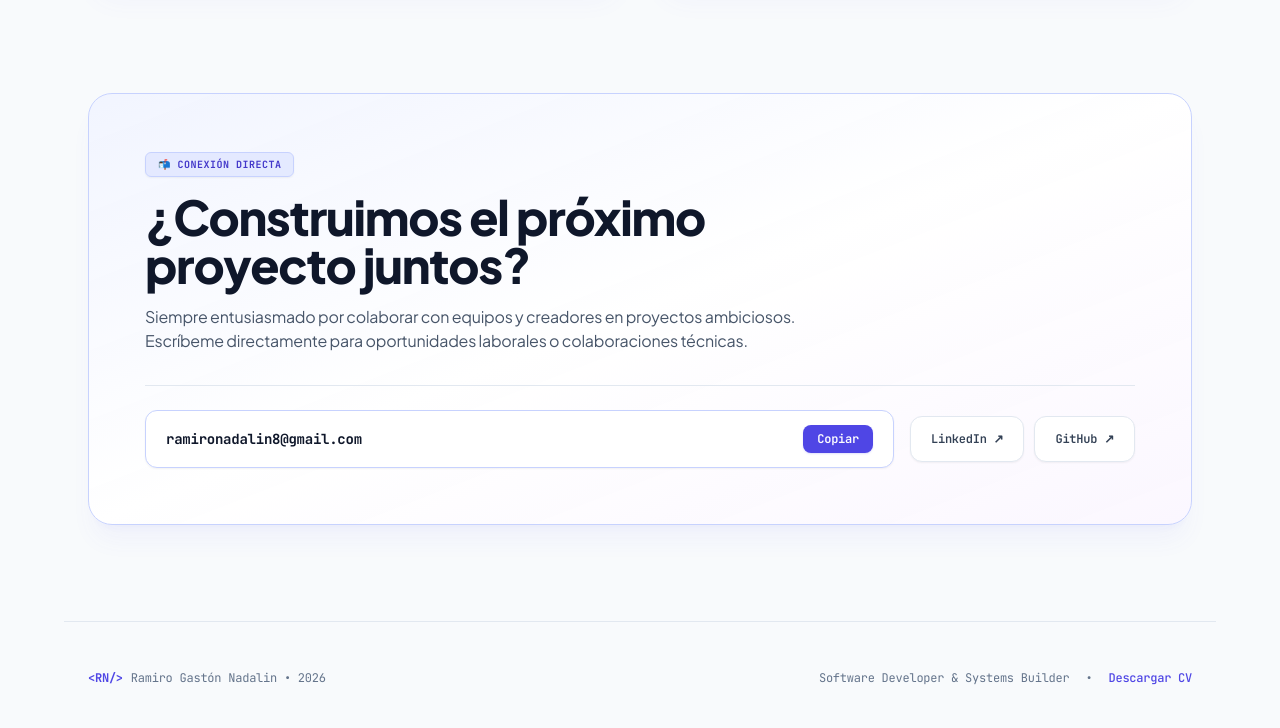
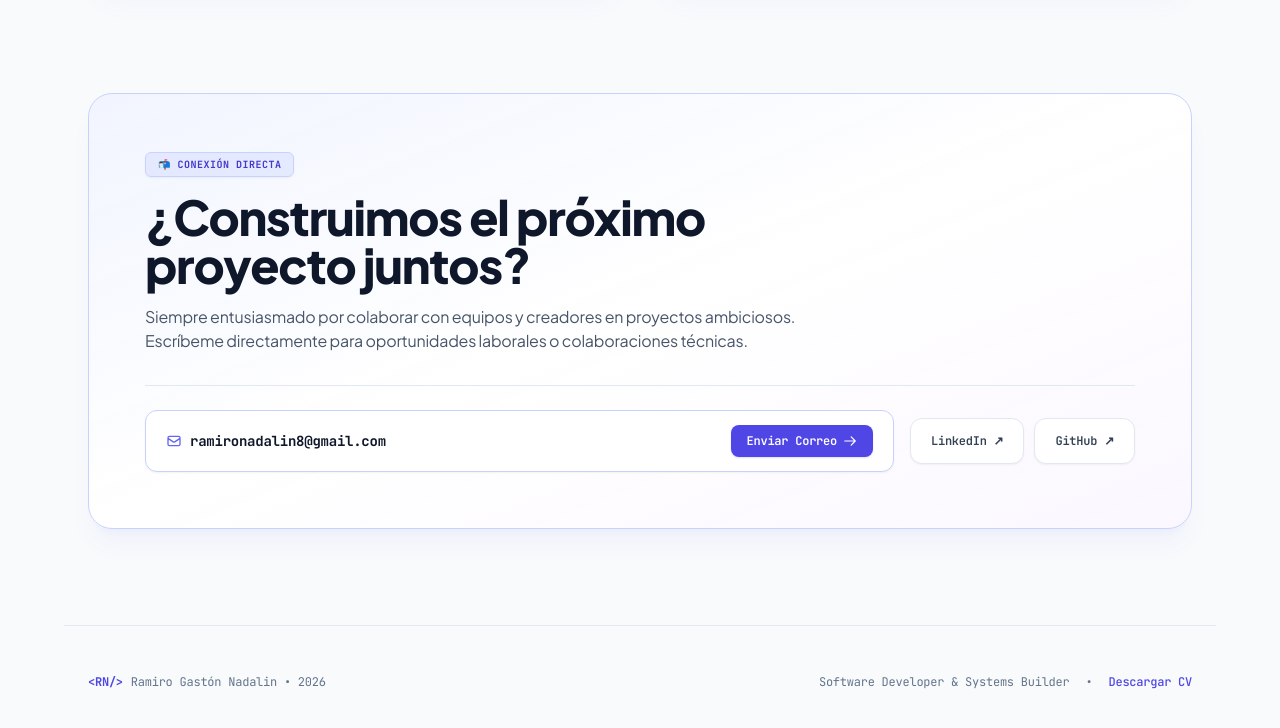
Before and after one commit to Ramironadalin/Ramironadalin.github.io, a plain HTML site: page index.html in a window 1280 px wide. Shown: the part 2608-3336 px from the top of the page. Drawn offline with nearby package versions, Linux system fonts and the light colour scheme.

Commit message:
feat: actualizar seccion de contacto con boton directo para enviar correo

```diff
--- a/index.html
+++ b/index.html
@@ -677,12 +677,18 @@
       <!-- Action Row -->
       <div class="pt-6 border-t border-slate-200 flex flex-col sm:flex-row items-stretch sm:items-center justify-between gap-4">
         <div class="flex items-center justify-between bg-white px-5 py-3.5 rounded-xl border border-indigo-200 shadow-sm flex-1">
-          <a href="mailto:ramironadalin8@gmail.com" class="text-xs sm:text-sm font-mono font-bold text-slate-900 hover:text-indigo-600 transition-colors truncate">
-            ramironadalin8@gmail.com
+          <a href="mailto:ramironadalin8@gmail.com" class="text-xs sm:text-sm font-mono font-bold text-slate-900 hover:text-indigo-600 transition-colors truncate flex items-center gap-2">
+            <svg class="w-4 h-4 text-indigo-500 flex-shrink-0" fill="none" stroke="currentColor" viewBox="0 0 24 24">
+              <path stroke-linecap="round" stroke-linejoin="round" stroke-width="2" d="M3 8l7.89 5.26a2 2 0 002.22 0L21 8M5 19h14a2 2 0 002-2V7a2 2 0 00-2-2H5a2 2 0 00-2 2v10a2 2 0 002 2z"/>
+            </svg>
+            <span class="truncate">ramironadalin8@gmail.com</span>
           </a>
-          <button onclick="copyEmailToClipboard('ramironadalin8@gmail.com')" class="ml-3 px-3.5 py-1.5 rounded-lg bg-indigo-600 hover:bg-indigo-700 text-white font-semibold text-xs font-mono transition-all flex-shrink-0 shadow-sm shadow-indigo-500/20" id="contact-copy-btn">
-            Copiar
-          </button>
+          <a href="mailto:ramironadalin8@gmail.com" class="ml-3 px-4 py-2 rounded-lg bg-indigo-600 hover:bg-indigo-700 text-white font-semibold text-xs font-mono transition-all flex-shrink-0 shadow-sm shadow-indigo-500/20 inline-flex items-center gap-1.5 hover:scale-[1.02] active:scale-[0.98]" id="contact-send-btn">
+            <span>Enviar Correo</span>
+            <svg class="w-3.5 h-3.5" fill="none" stroke="currentColor" viewBox="0 0 24 24">
+              <path stroke-linecap="round" stroke-linejoin="round" stroke-width="2" d="M14 5l7 7m0 0l-7 7m7-7H3"/>
+            </svg>
+          </a>
         </div>
 
         <div class="flex items-center gap-2.5 flex-shrink-0">
@@ -754,18 +760,11 @@
         showToast(`✓ Email copiado: ${email}`);
 
         const heroBtn = document.getElementById('hero-copy-btn');
-        const contactBtn = document.getElementById('contact-copy-btn');
 
         if (heroBtn) {
           const original = heroBtn.innerHTML;
           heroBtn.innerHTML = `<span>✓ ¡Copiado!</span>`;
           setTimeout(() => heroBtn.innerHTML = original, 2000);
-        }
-
-        if (contactBtn) {
-          const original = contactBtn.innerHTML;
-          contactBtn.innerHTML = `<span>¡Copiado!</span>`;
-          setTimeout(() => contactBtn.innerHTML = original, 2000);
         }
       }).catch(() => {
         showToast('Error al copiar el email', false);
```
